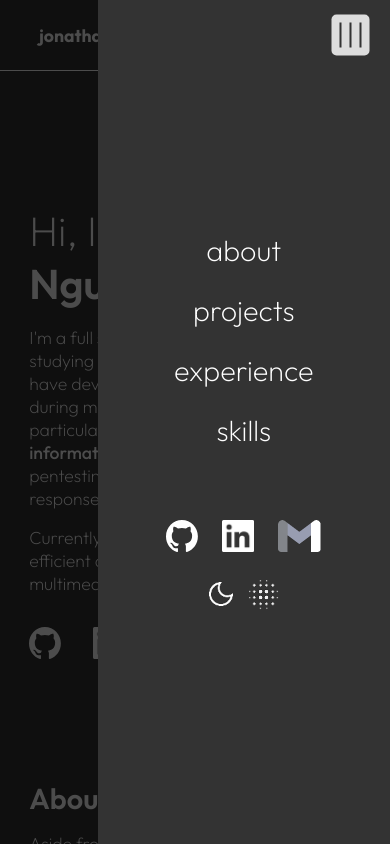
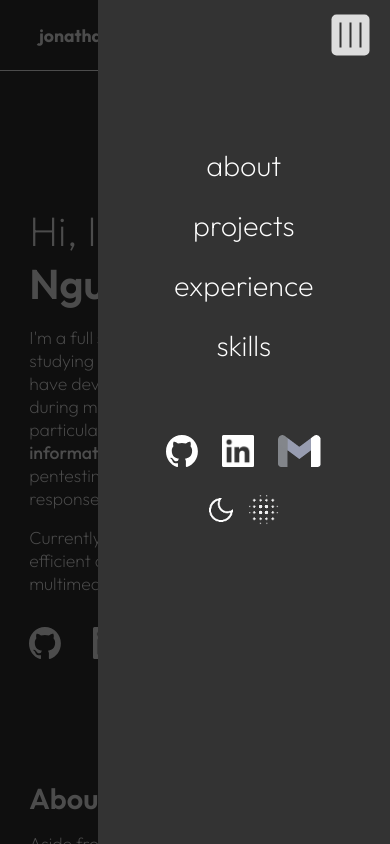
Before and after one commit to jnguyen38/jonathanguyen.com, a Next.js app: page / in a window 390 px wide. Both pictures are taken after a click on the element 350 px from the left and 35 px from the top of the page. Shown: the top 844 px of the page. Built offline with nearby package versions, Linux system fonts and the light colour scheme.

Commit message:
Settings Modal styling

```diff
--- a/src/components/Modal.js
+++ b/src/components/Modal.js
@@ -84,8 +84,8 @@ export function SettingsModal(props) {
 
     return (
         <div className={`${styles.modal} d-flex-col-c`} onClick={props.close}>
-            <div className={`${styles.modalMain} d-flex-col-c`} onClick={e => e.stopPropagation()}>
-                <div className={`${headerStyles.modalHeader} d-flex-col-c gap-3 my-5`}>
+            <div className={`${styles.modalMain}`} onClick={e => e.stopPropagation()}>
+                <div className={`${headerStyles.modalHeader} d-flex-col-c gap-3`}>
                     <p onClick={() => props.scrollTo(`about`)} className={`clickable fw-2 fs-md`}>about</p>
                     <p onClick={() => props.scrollTo(`projects`)} className={`clickable fw-2 fs-md`}>projects</p>
                     <p onClick={() => props.scrollTo(`experience`)} className={`clickable fw-2 fs-md`}>experience</p>
--- a/src/styles/components/Header.module.css
+++ b/src/styles/components/Header.module.css
@@ -48,4 +48,7 @@
     .headerLinks {display: none;}
     .toggleHeader {display: none;}
     .menu {display: flex;}
+    .modalHeader {
+        height: 80%;
+    }
 }
```
